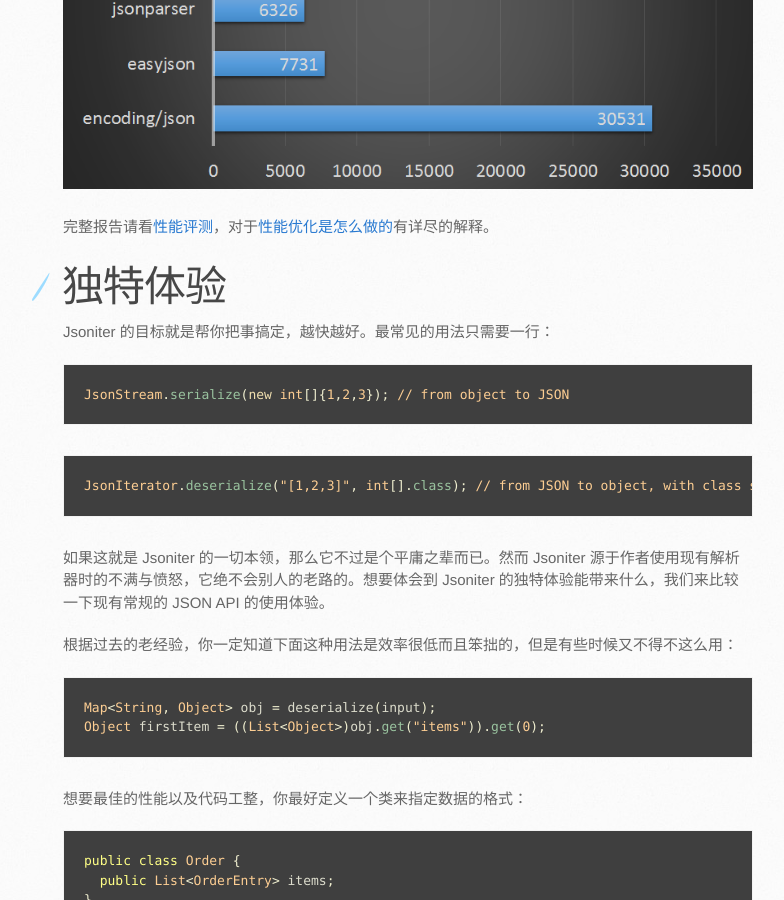
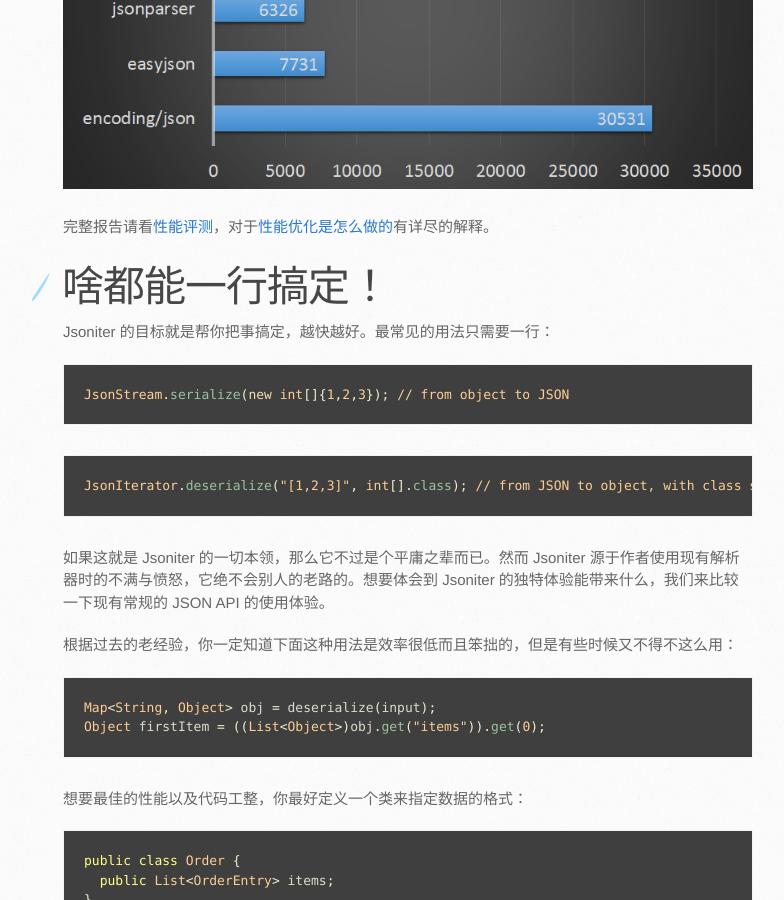
Before and after one commit to json-iterator/json-iterator.github.io, a Jekyll site: the page built from index.cn.md, in a window 1280 px wide and 900 px high, scrolled down 1107 px. Shown: the whole window, without its empty margins (107-891 px from the left). Built offline with Jekyll 4.4.1, drawn with Linux system fonts in a browser that asks for light colours; comment, search, counter and statistics services are not loaded.

Commit message:
Update index.cn.md

```diff
--- a/index.cn.md
+++ b/index.cn.md
@@ -17,7 +17,7 @@
 
 完整报告请看[性能评测](/benchmark.html)，对于[性能优化是怎么做的](/benchmark.html#optimization-used)有详尽的解释。
 
-# 独特体验
+# 啥都能一行搞定！
 
 Jsoniter 的目标就是帮你把事搞定，越快越好。最常见的用法只需要一行：
 
```
